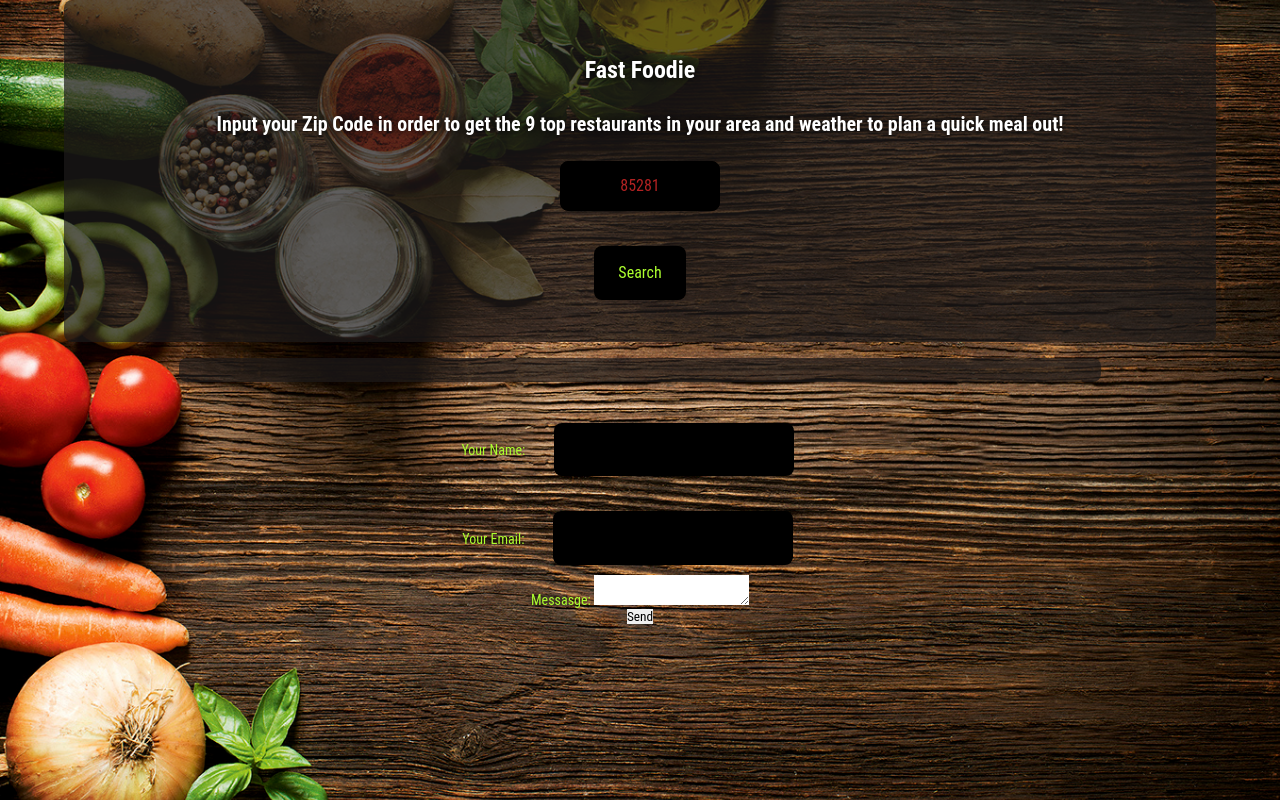
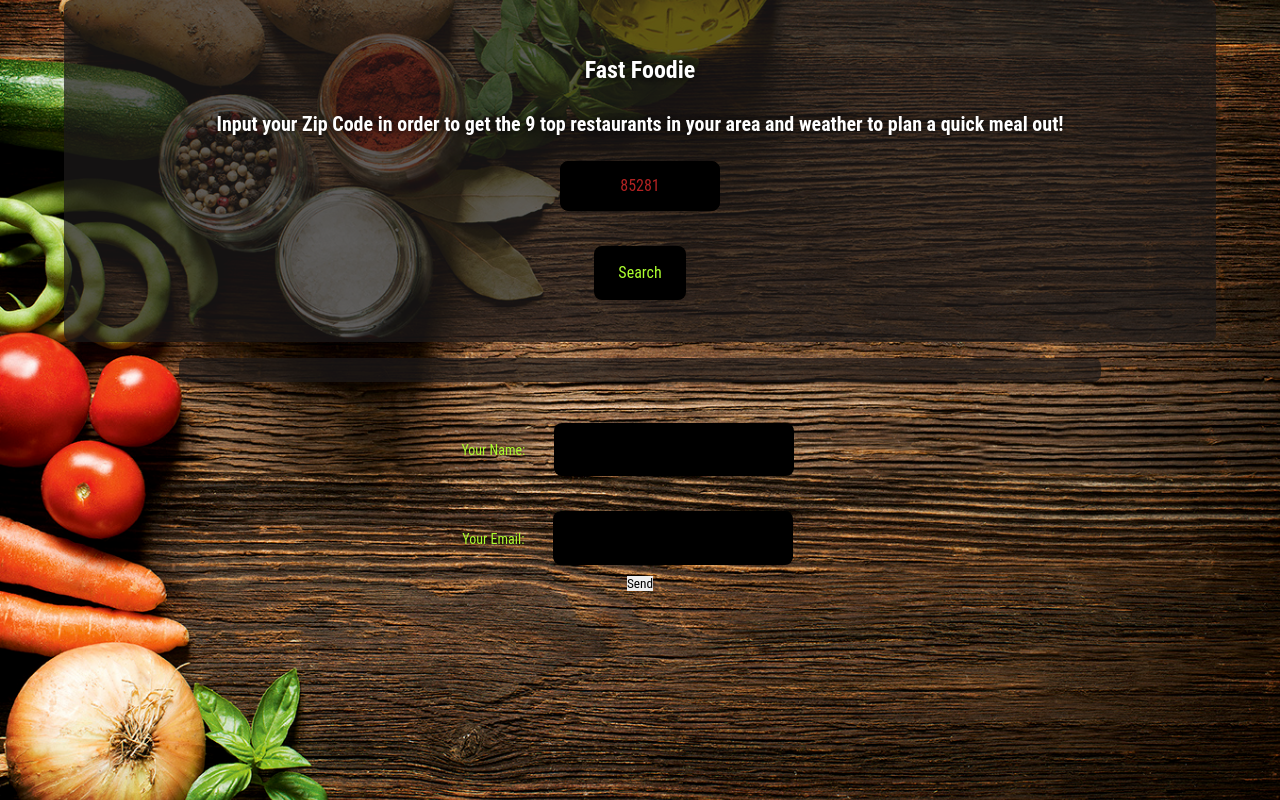
Before and after one commit to rvaidyaa/fast-foodie-react, a React (Create React App) app: page / in a window 1280 px wide. Built offline with nearby package versions, Linux system fonts and the light colour scheme.

Commit message:
another try

```diff
--- a/public/index.html
+++ b/public/index.html
@@ -28,7 +28,7 @@
     <form name="contact" netlify netlify-honeypot="bot-field" hidden>
       <input type="text" name="name" />
       <input type="email" name="email" />
-      <textarea name="message"></textarea>
+
     </form>
     <div id="root"></div>
     <!--
--- a/src/App.js
+++ b/src/App.js
@@ -94,9 +94,7 @@ class App extends Component {
           <p>
             <label>Your Email: <input type="email" name="email"/></label>
           </p>
-          <p>
-            <label>Messasge: <textarea name="message"></textarea></label>
-          </p>
+
           <p>
             <button type="submit">Send</button>
           </p>
```
